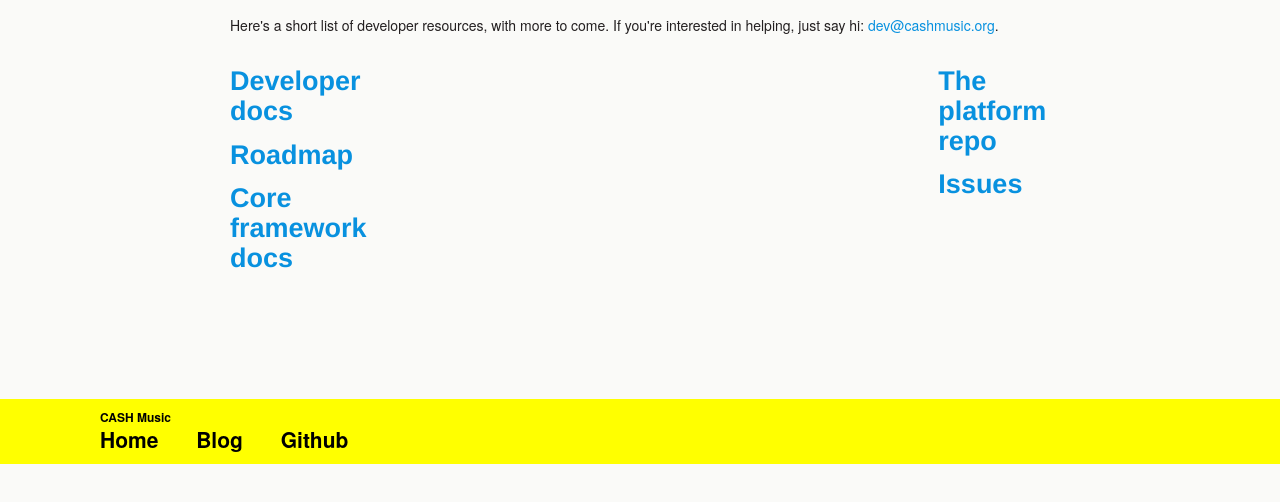
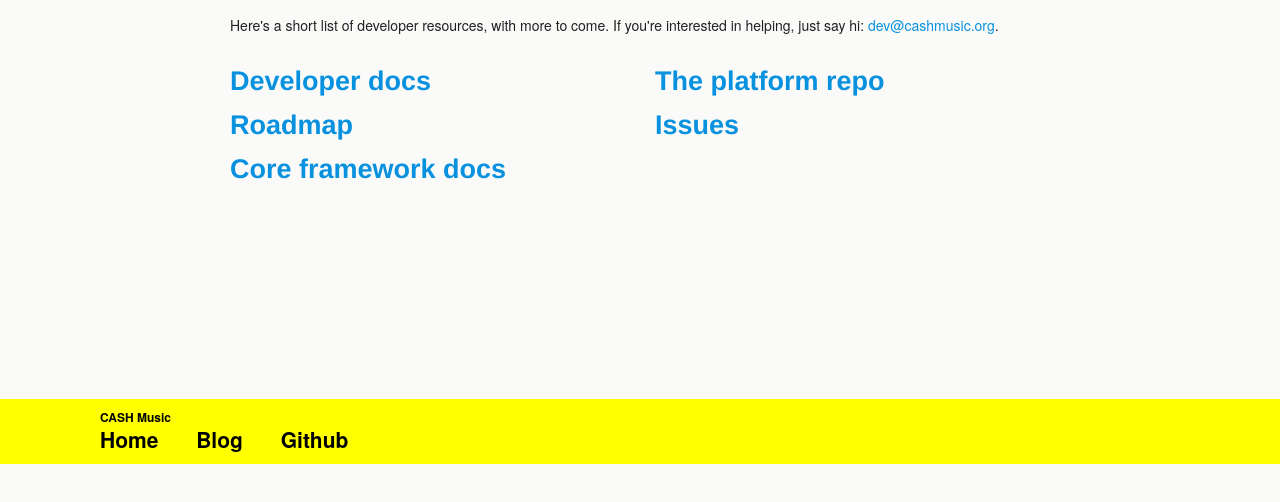
Before and after one commit to cashmusic/cashmusic.github.com, a plain HTML site: page index.html in a window 1280 px wide. Shown: the part 256-758 px from the top of the page. Drawn offline with Linux system fonts and the light colour scheme.

Commit message:
two -> six. braindead

```diff
--- a/index.html
+++ b/index.html
@@ -41,12 +41,12 @@
 				<a href="mailto:dev@cashmusic.org">dev@cashmusic.org</a>.
 			</p>
 			<div class="row">
-				<div class="two columns">
+				<div class="six columns">
 					<h3><a href="https://github.com/cashmusic/platform/wiki">Developer docs</a></h3>
 					<h3><a href="http://cashmusic.org/roadmap/">Roadmap</a></h3>
 					<h3><a href="http://cashmusic.github.com/platform/">Core framework docs</a></h3>
 				</div>
-				<div class="two columns">
+				<div class="six columns">
 					<h3><a href="https://github.com/cashmusic/platform">The platform repo</a></h3>
 					<h3><a href="https://github.com/cashmusic/platform/issues?labels=&milestone=&page=1&state=open">Issues</a></h3>
 				</div>
```
